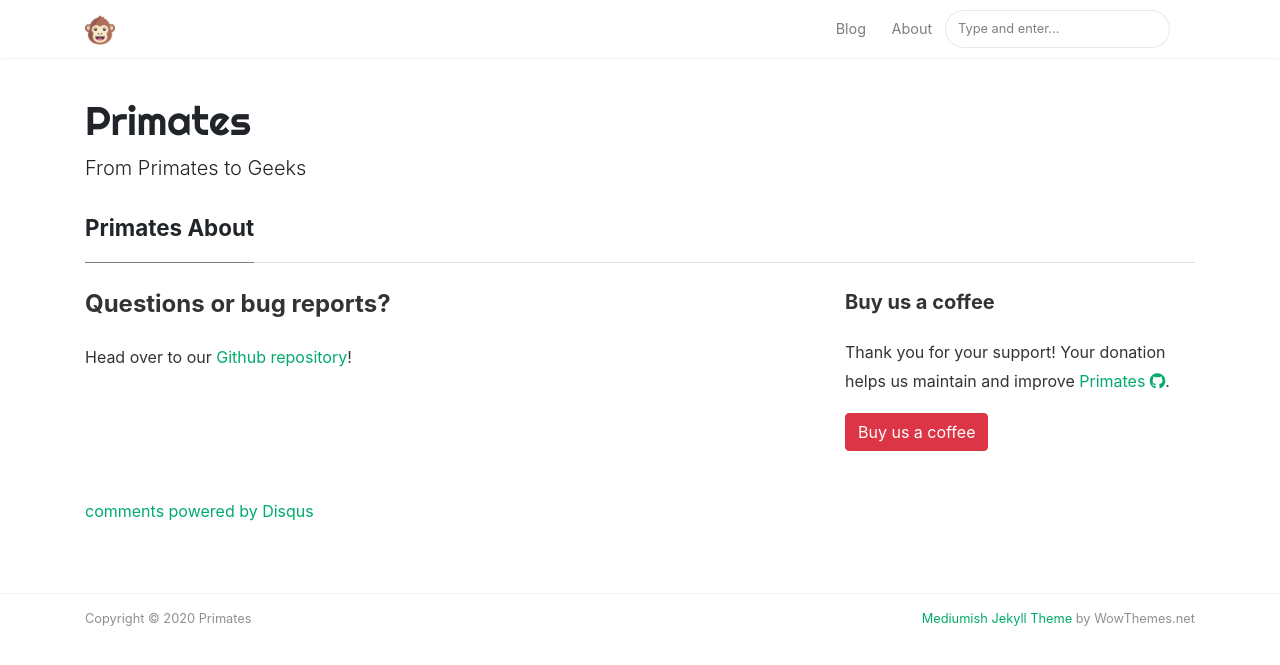
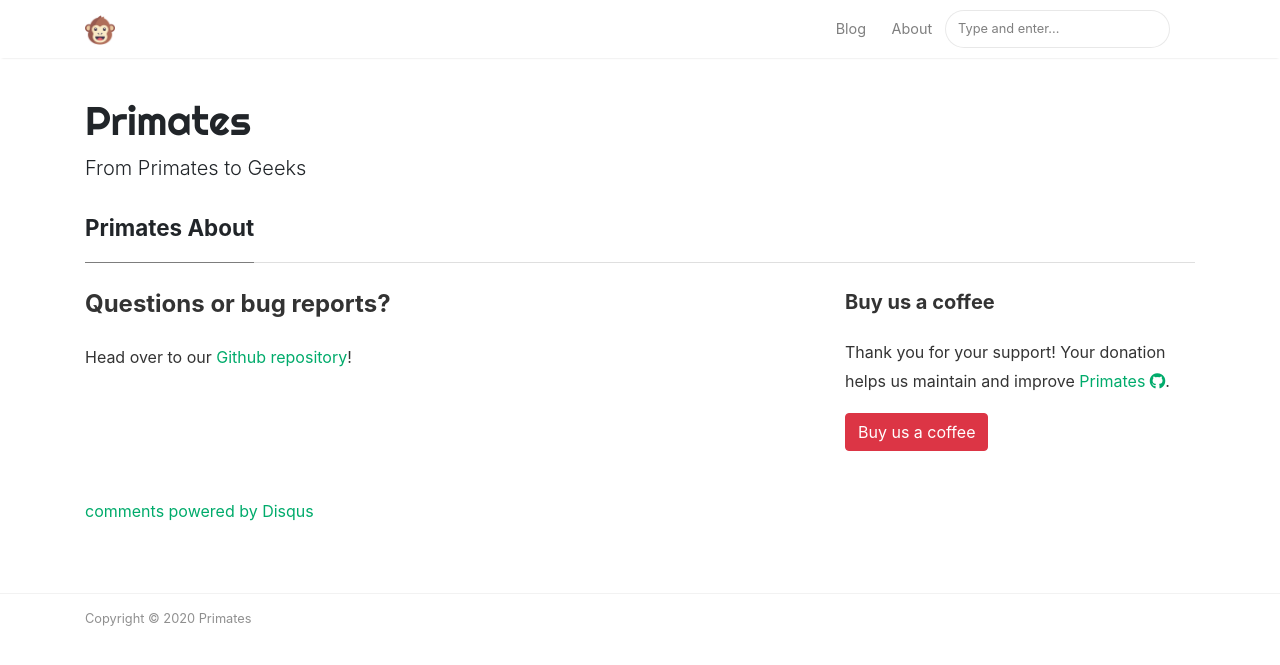
Before and after one commit to StanGirard/Primates-Jekyll, a Jekyll site: the page built from _pages/about.md, in a window 1280 px wide. Shown: the top 665 px of the page. Built offline with Jekyll 4.4.1, drawn with Linux system fonts in a browser that asks for light colours; nearby versions of some CDN libraries; comment, search, counter and statistics services are not loaded.

Commit message:
[GITIGNORE] Small Updates

```diff
--- a/_layouts/default.html
+++ b/_layouts/default.html
@@ -161,7 +161,7 @@
                 Copyright © {{ site.time | date: "%Y" }} {{ site.name }}
             </div>
             <div class="col-md-6 col-sm-6 text-center text-lg-right">
-                <a target="_blank" href="https://www.wowthemes.net/mediumish-free-jekyll-template/">Mediumish Jekyll Theme</a> by WowThemes.net
+                <!-- <a target="_blank" href="https://www.wowthemes.net/mediumish-free-jekyll-template/">Mediumish Jekyll Theme</a> by WowThemes.net -->
             </div>
         </div>
     </div>
--- a/assets/css/screen.css
+++ b/assets/css/screen.css
@@ -1,8 +1,4 @@
-/*
-Template Name: Mediumish
-Copyright: Sal, WowThemes.net, https://www.wowthemes.net
-License: https://www.wowthemes.net/freebies-license/
-*/
+
 @media screen and (min-width:1500px) {
     html { font-size:18px; } /* Increase the font size on higher resolutions */
     .container {max-width:80%;}
```
Also changed, not shown: LICENSE.txt, 1 other file.
